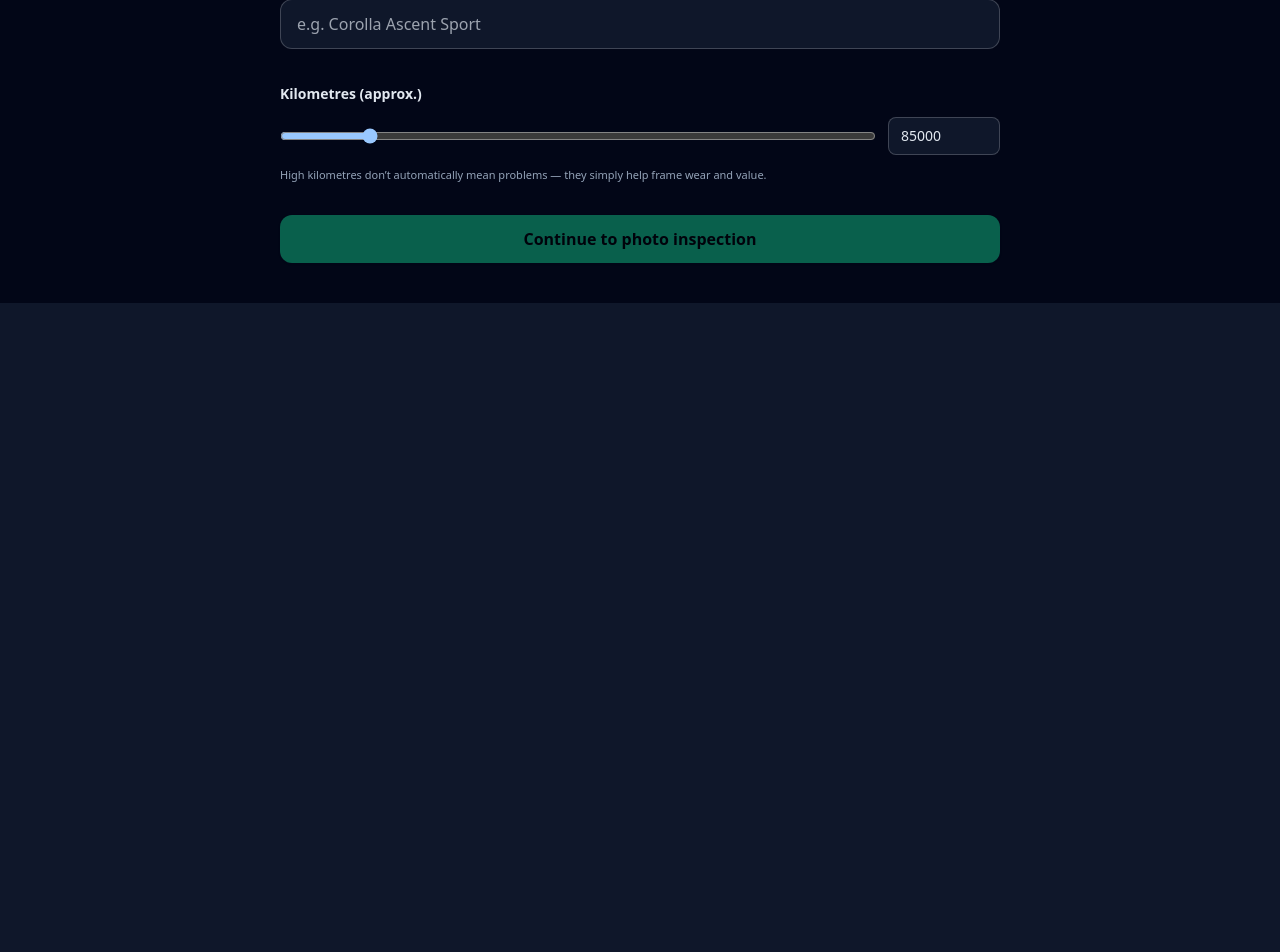
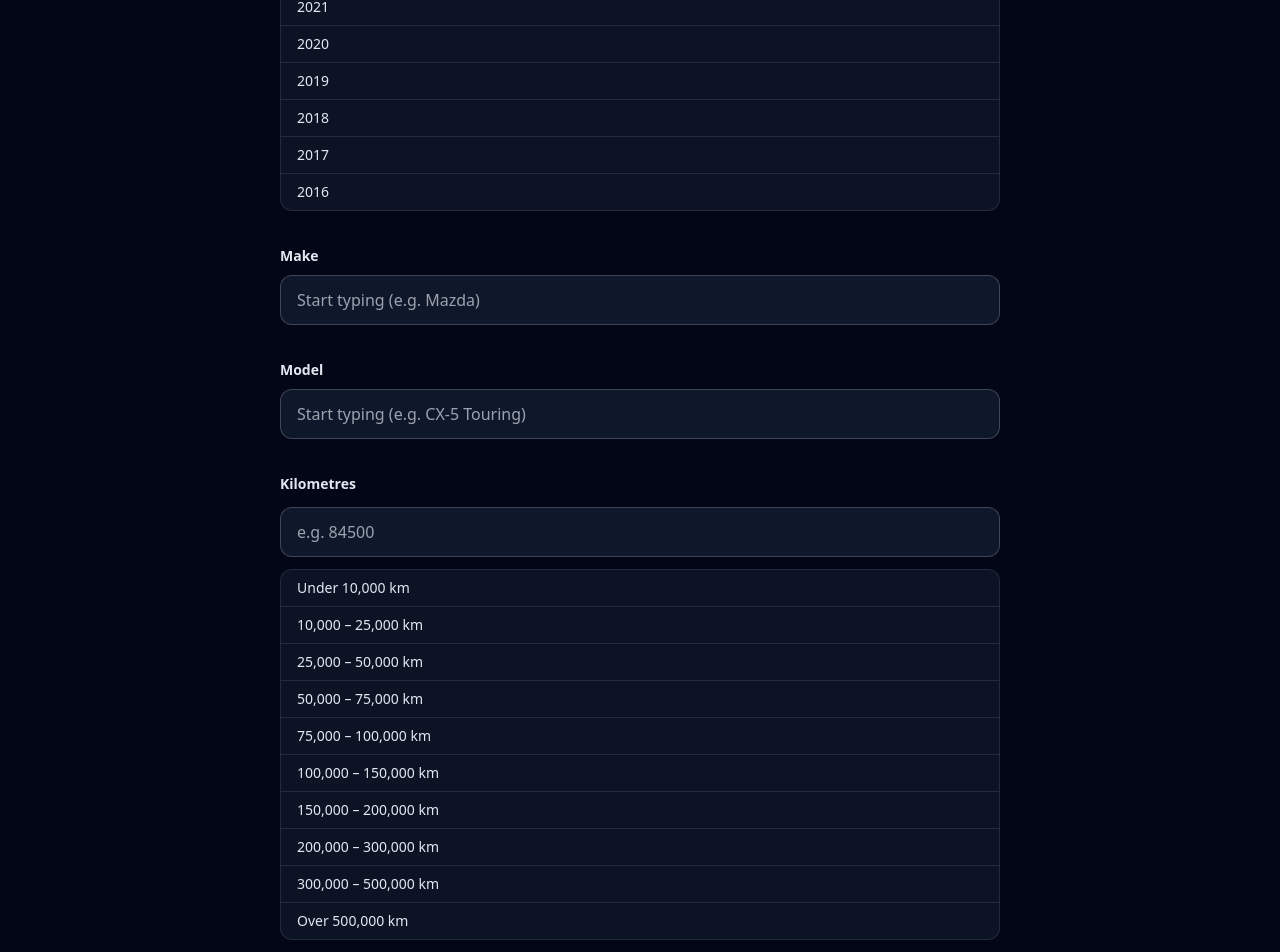
Before and after one commit to jeremy-swallow/carverity-clean, a React (Vite) app: page /scan/in-person/vehicle-details in a window 1280 px wide. Shown: the part 540-1492 px from the top of the page. Before the commit the page ends 843 px from the top, so only its background shows below. Built offline with nearby package versions, Linux system fonts and the light colour scheme; no server answers.

Commit message:
Redesign in-person vehicle details with smart make, model, year and kilometre inputs

```diff
--- a/src/pages/InPersonVehicleDetails.tsx
+++ b/src/pages/InPersonVehicleDetails.tsx
@@ -6,40 +6,32 @@ import { saveProgress, loadProgress } from "../utils/scanProgress";
 import { generateScanId } from "../utils/scanStorage";
 
 /* =========================================================
-   Optional suggestion data (non-blocking)
+   Constants
 ========================================================= */
 
-const COMMON_MAKES = [
-  "Toyota",
-  "Mazda",
-  "Hyundai",
-  "Ford",
-  "Holden",
-  "Kia",
-  "Nissan",
-  "BMW",
-  "Mercedes-Benz",
-  "Volkswagen",
-  "Subaru",
-  "Mitsubishi",
-  "Audi",
-  "Honda",
-  "Isuzu",
-  "Land Rover",
-  "Lexus",
+const CURRENT_YEAR = new Date().getFullYear();
+
+const YEAR_OPTIONS = Array.from(
+  { length: CURRENT_YEAR - 1949 + 2 },
+  (_, i) => String(CURRENT_YEAR + 1 - i)
+);
+
+const KM_RANGES = [
+  { label: "Under 10,000 km", min: 0, max: 10000 },
+  { label: "10,000 – 25,000 km", min: 10000, max: 25000 },
+  { label: "25,000 – 50,000 km", min: 25000, max: 50000 },
+  { label: "50,000 – 75,000 km", min: 50000, max: 75000 },
+  { label: "75,000 – 100,000 km", min: 75000, max: 100000 },
+  { label: "100,000 – 150,000 km", min: 100000, max: 150000 },
+  { label: "150,000 – 200,000 km", min: 150000, max: 200000 },
+  { label: "200,000 – 300,000 km", min: 200000, max: 300000 },
+  { label: "300,000 – 500,000 km", min: 300000, max: 500000 },
+  { label: "Over 500,000 km", min: 500000, max: 999999 },
 ];
-
-const CURRENT_YEAR = new Date().getFullYear();
 
 /* =========================================================
    Helpers
 ========================================================= */
-
-function clampYear(value: number) {
-  if (value < 1950) return 1950;
-  if (value > CURRENT_YEAR + 1) return CURRENT_YEAR + 1;
-  return value;
-}
 
 function clampKm(value: number) {
   if (value < 0) return 0;
@@ -75,19 +67,24 @@ export default function InPersonVehicleDetails() {
   const [model, setModel] = useState<string>(
     (existing as any)?.vehicleModel ?? ""
   );
-
   const [kilometres, setKilometres] = useState<number>(
-    clampKm((existing as any)?.kilometres ?? 85000)
+    clampKm((existing as any)?.kilometres ?? 0)
   );
 
-  const parsedYear = useMemo(() => {
-    const n = parseInt(year, 10);
-    if (Number.isNaN(n)) return null;
-    return clampYear(n);
+  const filteredYears = useMemo(() => {
+    if (!year) return YEAR_OPTIONS.slice(0, 12);
+    return YEAR_OPTIONS.filter((y) => y.startsWith(year)).slice(0, 12);
   }, [year]);
 
+  const kmSuggestions = useMemo(() => {
+    if (!kilometres) return KM_RANGES;
+    return KM_RANGES.filter(
+      (r) => kilometres >= r.min - 20000 && kilometres <= r.max + 20000
+    );
+  }, [kilometres]);
+
   const isComplete =
-    Boolean(parsedYear) &&
+    year.trim().length === 4 &&
     make.trim().length > 1 &&
     model.trim().length > 0;
 
@@ -100,12 +97,12 @@ export default function InPersonVehicleDetails() {
       type: "in-person",
       scanId,
       step: "/scan/in-person/vehicle-details",
-      vehicleYear: parsedYear,
+      vehicleYear: year,
       vehicleMake: make.trim(),
       vehicleModel: model.trim(),
       kilometres,
     });
-  }, [scanId, parsedYear, make, model, kilometres]);
+  }, [scanId, year, make, model, kilometres]);
 
   /* =========================================================
      Continue
@@ -113,11 +110,6 @@ export default function InPersonVehicleDetails() {
 
   function continueToPhotos() {
     if (!isComplete) return;
-
-    saveProgress({
-      step: "/scan/in-person/photos",
-    });
-
     navigate("/scan/in-person/photos");
   }
 
@@ -138,33 +130,30 @@ export default function InPersonVehicleDetails() {
       {/* YEAR */}
       <section className="space-y-2">
         <label className="text-sm font-semibold text-slate-200">
-          Year of manufacture
+          Year
         </label>
 
         <input
-          type="number"
           inputMode="numeric"
-          placeholder="e.g. 2017"
+          placeholder="Start typing (e.g. 2018)"
           value={year}
-          onChange={(e) => setYear(e.target.value)}
+          onChange={(e) => setYear(e.target.value.replace(/\D/g, ""))}
           className="w-full rounded-xl bg-slate-900 border border-white/20 px-4 py-3 text-slate-200"
         />
 
-        <div className="flex gap-2 flex-wrap">
-          {[2023, 2020, 2015, 2010, 2005].map((y) => (
+        {filteredYears.length > 0 && (
+          <div className="rounded-xl border border-white/10 bg-slate-900/80 divide-y divide-white/10">
+            {filteredYears.map((y) => (
               <button
                 key={y}
-              onClick={() => setYear(String(y))}
-              className="px-3 py-1.5 rounded-lg bg-slate-800 border border-white/15 text-xs text-slate-300 hover:border-white/30"
+                onClick={() => setYear(y)}
+                className="w-full text-left px-4 py-2 text-sm text-slate-200 hover:bg-slate-800"
               >
                 {y}
               </button>
             ))}
           </div>
-
-        <p className="text-[11px] text-slate-400">
-          Approximate year is fine — this is for context, not verification.
-        </p>
+        )}
       </section>
 
       {/* MAKE */}
@@ -174,18 +163,17 @@ export default function InPersonVehicleDetails() {
         </label>
 
         <input
-          list="makes"
-          placeholder="e.g. Toyota"
+          placeholder="Start typing (e.g. Mazda)"
           value={make}
           onChange={(e) => setMake(e.target.value)}
           className="w-full rounded-xl bg-slate-900 border border-white/20 px-4 py-3 text-slate-200"
         />
 
-        <datalist id="makes">
-          {COMMON_MAKES.map((m) => (
-            <option key={m} value={m} />
-          ))}
-        </datalist>
+        {make.length > 0 && (
+          <div className="text-[11px] text-slate-400">
+            Suggestions adapt as you type — all makes are supported.
+          </div>
+        )}
       </section>
 
       {/* MODEL */}
@@ -195,7 +183,7 @@ export default function InPersonVehicleDetails() {
         </label>
 
         <input
-          placeholder="e.g. Corolla Ascent Sport"
+          placeholder="Start typing (e.g. CX-5 Touring)"
           value={model}
           onChange={(e) => setModel(e.target.value)}
           className="w-full rounded-xl bg-slate-900 border border-white/20 px-4 py-3 text-slate-200"
@@ -205,40 +193,34 @@ export default function InPersonVehicleDetails() {
       {/* KILOMETRES */}
       <section className="space-y-3">
         <label className="text-sm font-semibold text-slate-200">
-          Kilometres (approx.)
+          Kilometres
         </label>
 
-        <div className="flex items-center gap-3">
         <input
-            type="range"
-            min={0}
-            max={600000}
-            step={5000}
-            value={kilometres}
+          inputMode="numeric"
+          placeholder="e.g. 84500"
+          value={kilometres || ""}
           onChange={(e) =>
-              setKilometres(clampKm(Number(e.target.value)))
+            setKilometres(clampKm(Number(e.target.value.replace(/\D/g, ""))))
           }
-            className="flex-1"
+          className="w-full rounded-xl bg-slate-900 border border-white/20 px-4 py-3 text-slate-200"
         />
 
-          <input
-            type="number"
-            inputMode="numeric"
-            value={kilometres}
-            onChange={(e) =>
-              setKilometres(clampKm(Number(e.target.value)))
+        <div className="rounded-xl border border-white/10 bg-slate-900/80 divide-y divide-white/10">
+          {kmSuggestions.map((r) => (
+            <button
+              key={r.label}
+              onClick={() =>
+                setKilometres(Math.round((r.min + r.max) / 2))
               }
-            className="w-28 rounded-lg bg-slate-900 border border-white/20 px-3 py-2 text-slate-200 text-sm"
-          />
+              className="w-full text-left px-4 py-2 text-sm text-slate-200 hover:bg-slate-800"
+            >
+              {r.label}
+            </button>
+          ))}
         </div>
-
-        <p className="text-[11px] text-slate-400">
-          High kilometres don’t automatically mean problems — they simply help
-          frame wear and value.
-        </p>
       </section>
 
-      {/* CTA */}
       <button
         onClick={continueToPhotos}
         disabled={!isComplete}
```
Lines whose indentation alone changed are shown as unchanged.
